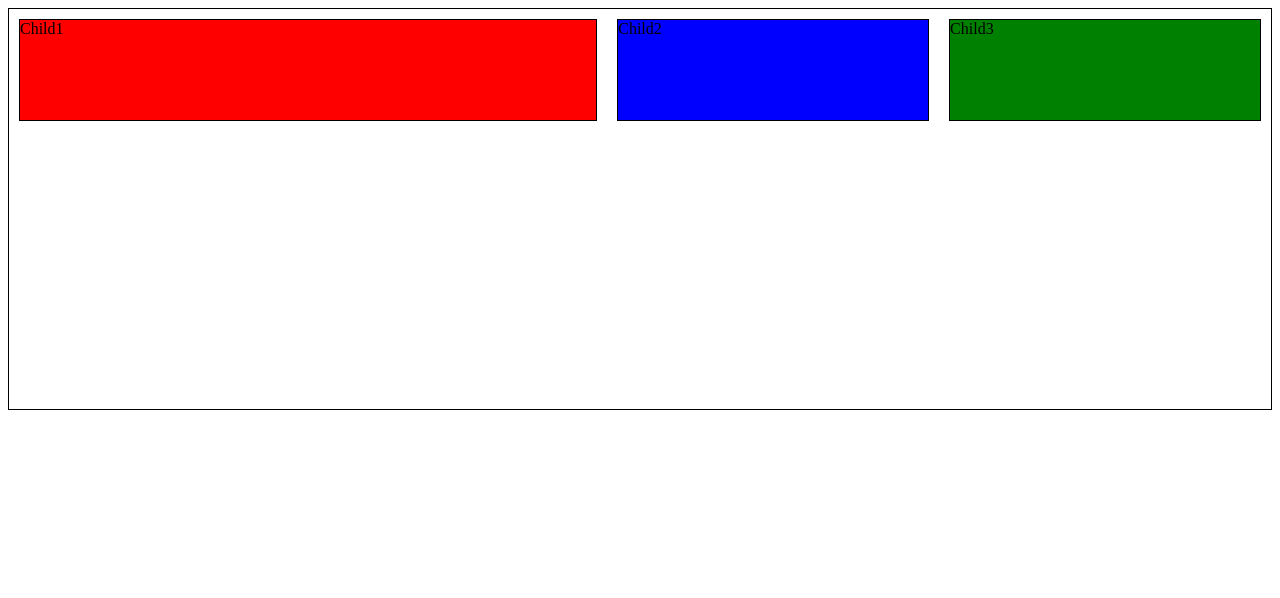
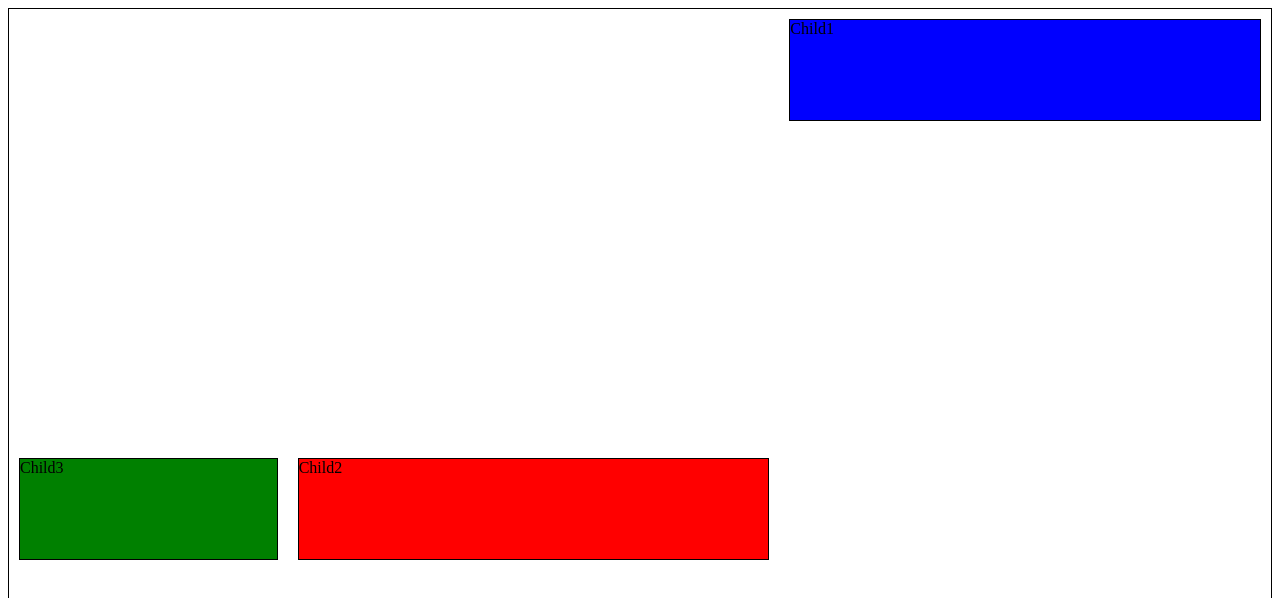
Before and after one commit to Suhani2804/WEBDEV-BASIC-PROJECTS, a plain HTML site: page flex.html in a window 1280 px wide. Shown: the top 598 px of the page. Drawn offline with Linux system fonts and the light colour scheme.

Commit message:
flex-changes

```diff
--- a/flex.css
+++ b/flex.css
@@ -1,38 +1,45 @@
 .parent
 {
     border:1px solid black;
-    height:400px;
+    height:1000px;
     display:flex;
     /* //The above line accomodates the three boxes in a row as default direction of flex is row */
-    flex-direction: row;
+
+    /* flex-direction: row;   */
     /* //this above line is by default row
     other options: row reverse(starts from end that is right hand side and also changes direction that is 3->3->1 is displayed)
     , column reverse  */
+    justify-content: center;
+    align-items:center;
+
+    /* //the below line is to write flex direction and wrap together */
+    flex-flow: row wrap;
 }
 
 .child1
 {
-    border:1px solid black;
-    height:100px;
-    margin:10px;
-    background-color:red;
-    flex-grow:2;
+    border: 1px solid black;
+    height: 100px;
+    margin: 10px;
+    background-color: blue;
+    flex-grow: 2;
+    align-self: flex-start;
+    order: 7;
 }
 
-.child2
-{
-    border:1px solid black;
-    height:100px;
-    margin:10px;
-    background-color:blue;
-    flex-grow:1;
-}
+.child2 {
+    border: 1px solid black;
+    height: 100px;
+    margin: 10px;
+    background-color: red;
+    flex-grow: 2;
+  }
 
-.child3
-{
-    border:1px solid black;
-    height:100px;
-    margin:10px;
-    background-color:green;
-    flex-grow:1;
-}
+  .child3 {
+    border: 1px solid black;
+    height: 100px;
+    margin: 10px;
+    background-color: green;
+    flex-grow: 1;
+    order: -1;
+  }
```
